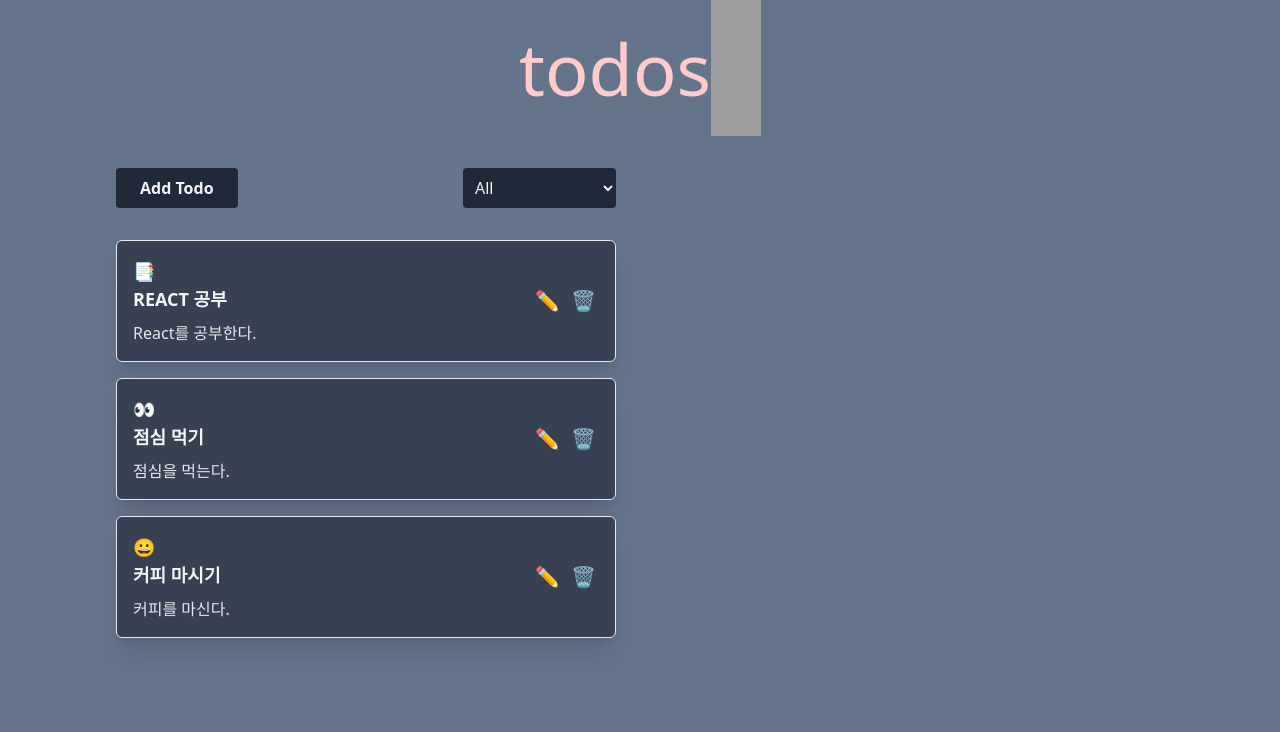
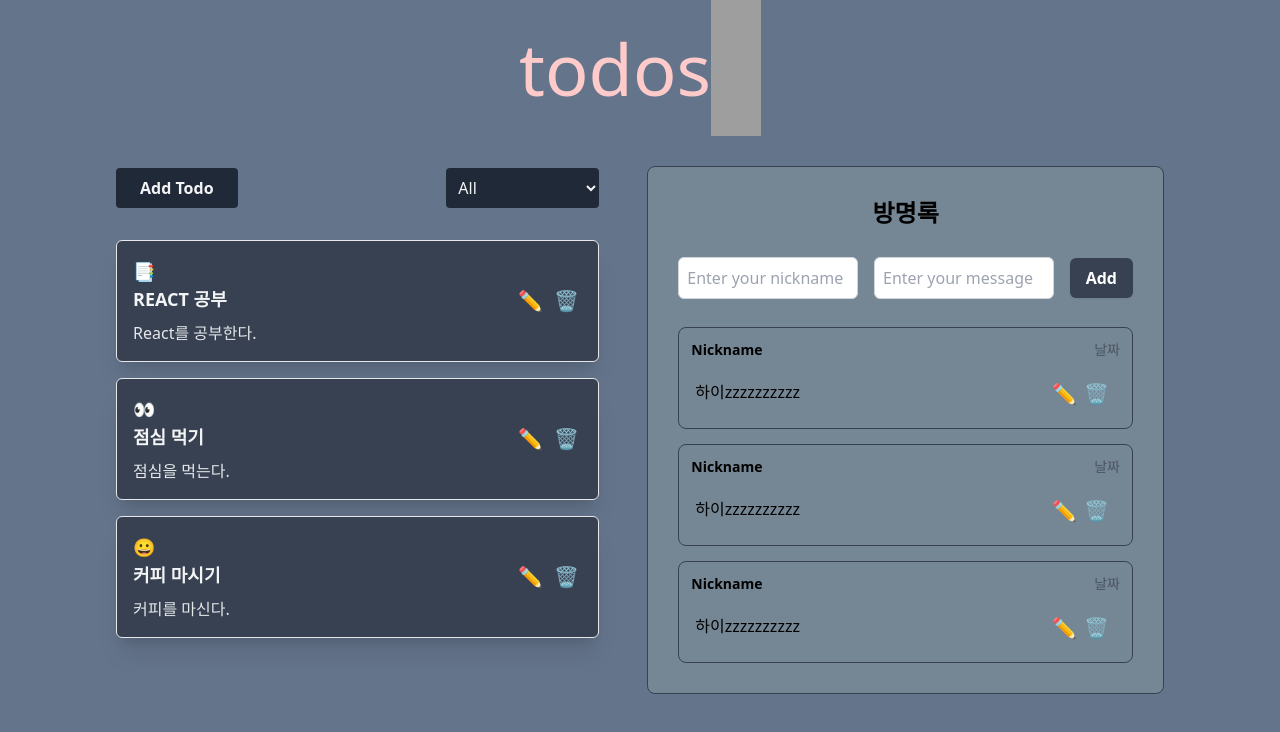
Before and after one commit to woorifisa-service-dev-3rd/frontend-2nd-guestbook, a React (Vite) app: page / in a window 1280 px wide. Shown: the top 732 px of the page. Built offline with nearby package versions, Linux system fonts and the light colour scheme; grey boxes are pictures that could not be loaded.

Commit message:
fix:GuestBook Component 레이아웃 추가

```diff
--- a/src/App.jsx
+++ b/src/App.jsx
@@ -79,8 +79,10 @@ function App() {
             <TodoHeader onAdd={addTodoHandler} category={selectedCategory} onFilter={setFilter}/>
             <TodoBody todos={filteredTodos} onUpdate={updateTodoHandler} onDelete={deleteTodoHandler}/>
           </section>
-          <section className='max-w-xl m-6 mx-auto bg-slate-500 w-full'>
-
+          <section className='max-w-xl m-6 mx-auto border  border-gray-700 rounded-lg w-full my-[30px] p-[30px] bg-custom-blue'>
+            <h1 className='text-center text-2xl font-bold mb-[24px]'>방명록</h1>
+            <GuestBookHeader   />
+            <GuestBookBody  />
           </section>
         </div>
 
--- a/src/components/guestbooks/GuestBookBody.jsx
+++ b/src/components/guestbooks/GuestBookBody.jsx
@@ -1,12 +1,13 @@
-import React from 'react'
 import GuestBookItem from './GuestBookItem'
 
 const GuestBookBody = () => {
   return (
-    <>
-        <div>GuestBookBody</div>
+    <div className='w-full space-y-[15px]'>
+
         <GuestBookItem />
-    </>
+        <GuestBookItem />
+        <GuestBookItem />
+    </div>
   )
 }
 
--- a/src/components/guestbooks/GuestBookHeader.jsx
+++ b/src/components/guestbooks/GuestBookHeader.jsx
@@ -1,8 +1,33 @@
-import React from 'react'
-
 const GuestBookHeader = () => {
   return (
-    <div>GuestBookHeader</div>
+    <div className='w-full h-[50px]  mb-[24px] flex items-center justify-center'>
+      <div className='flex space-x-4 items-center w-full'>
+        <div className='flex-1'>
+          <input
+            id="nickname"
+            type="text"
+            placeholder="Enter your nickname"
+            className='w-full p-2 border border-gray-300 rounded-md focus:outline-none focus:ring-2 focus:ring-gray-700'
+          />
+        </div>
+        <div className='flex-1'>
+          <input
+            id="content"
+            type="text"
+            placeholder="Enter your message"
+            className='w-full p-2 border border-gray-300 rounded-md focus:outline-none focus:ring-2 focus:ring-gray-700'
+          />
+        </div>
+        <button
+          type="submit"
+          className='py-2 px-4 bg-gray-700 text-white font-semibold rounded-md shadow-sm hover:bg-gray-900 focus:outline-none focus:ring-2 focus:ring-green-500'
+        >
+          Add
+        </button>
+      </div>
+    </div>
+
+
   )
 }
 
--- a/src/components/guestbooks/GuestBookItem.jsx
+++ b/src/components/guestbooks/GuestBookItem.jsx
@@ -1,20 +1,24 @@
-import React from 'react'
+import IconButton from '@/components/ui/IconButton'
 
 const GuestBookItem = () => {
   return (
-    <>
-        <div>GuestBookItem</div>
 
-        <div>
-            <h2>Nickname</h2>
-            <h3> 날짜 </h3>
-        </div>
+      <div className='border border-gray-700 rounded-lg p-3 space-y-2'>
+          <div className='flex justify-between items-center'>
+            <h2 className='text-sm font-semibold'>Nickname</h2>
+            <h3 className='text-sm text-gray-600'>날짜</h3>
+          </div>
+          <div className='py-3 px-1 rounded-md relative'>
+            <div className='break-words '>하이zzzzzzzzzz</div>
+            <div className='absolute bottom-2 right-2'>
+              <IconButton icon={'✏️'} />
+              <IconButton textColor='text-gray-300' icon={'🗑'}  />
+            </div>
+          </div>
+      </div>
 
-        <div>
-            <p> 내용 </p>
-        </div>
 
-    </>
+
   )
 }
 
--- a/tailwind.config.js
+++ b/tailwind.config.js
@@ -8,7 +8,10 @@ export default {
     extend: {
       animation: {
         'bounce-slow': 'bounce 1.8s infinite'
-      }
+      },
+      colors: {
+        'custom-blue': '#758694',
+      },
     },
   },
   plugins: [],
```
